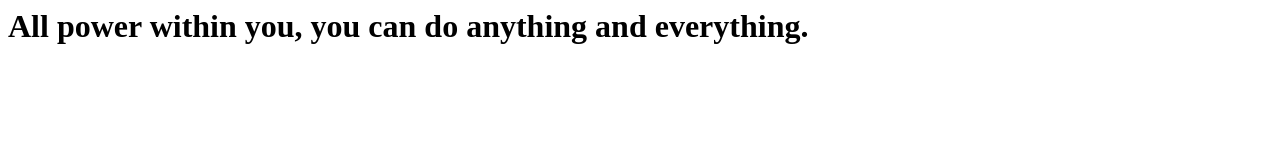
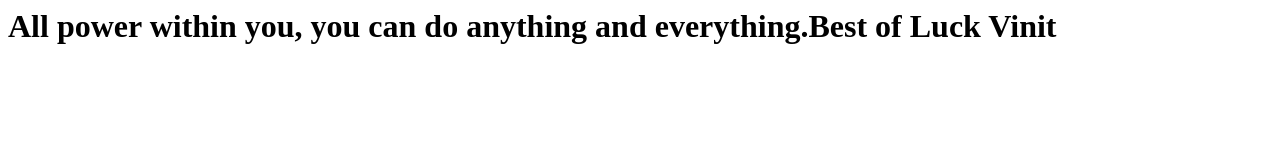
Before and after one commit to maruvinit38/FirstGitRepo, a plain HTML site: page index.html in a window 1280 px wide. Drawn offline with Linux system fonts and the light colour scheme.

Commit message:
Commit on dev index.html version3

```diff
--- a/index.html
+++ b/index.html
@@ -1,5 +1,5 @@
 <html>
 <body>
-<h1>All power within you, you can do anything and everything. </h1>
+<h1>All power within you, you can do anything and everything.Best of Luck Vinit</h1>
 </body>
 </html>
```
